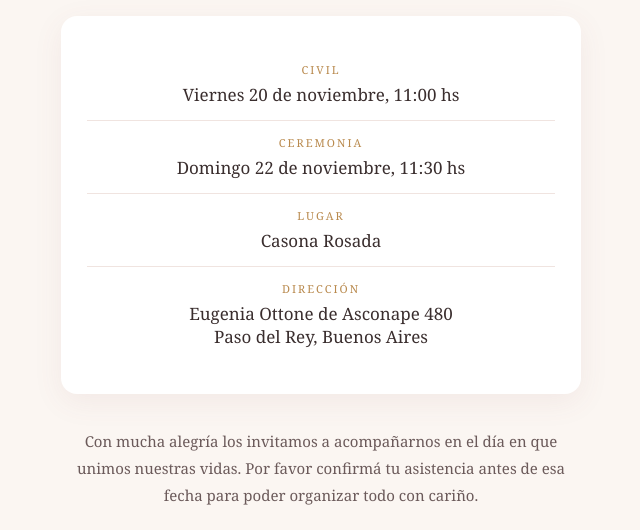
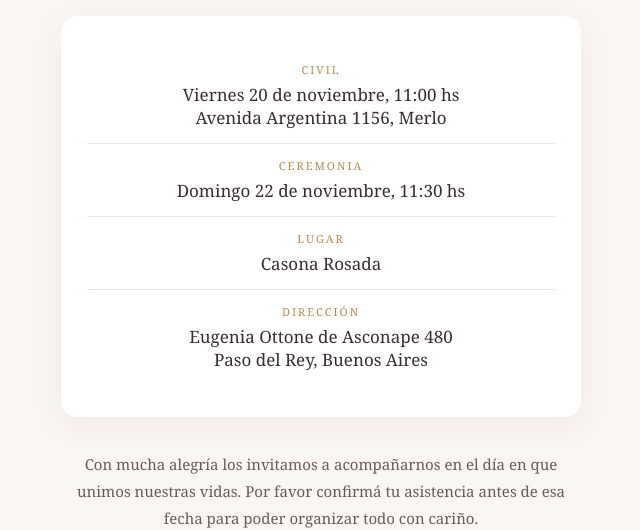
Before and after one commit to nehemias-lezcano/invitacion, a plain HTML site: page index.html in a window 1280 px wide. Shown: the part 274-804 px from the top of the page, without its empty margins (319-959 px from the left). Drawn offline with nearby package versions, Linux system fonts and the light colour scheme.

Commit message:
civil ubicacion index.html

```diff
--- a/index.html
+++ b/index.html
@@ -255,6 +255,7 @@
     <div class="detail-row">
       <div class="detail-label">Civil</div>
       <div class="detail-value">Viernes 20 de noviembre, 11:00 hs</div>
+       <div class="detail-value">Avenida Argentina 1156, Merlo</div>
     </div>
     <div class="detail-row">
       <div class="detail-label">ceremonia</div>
```
